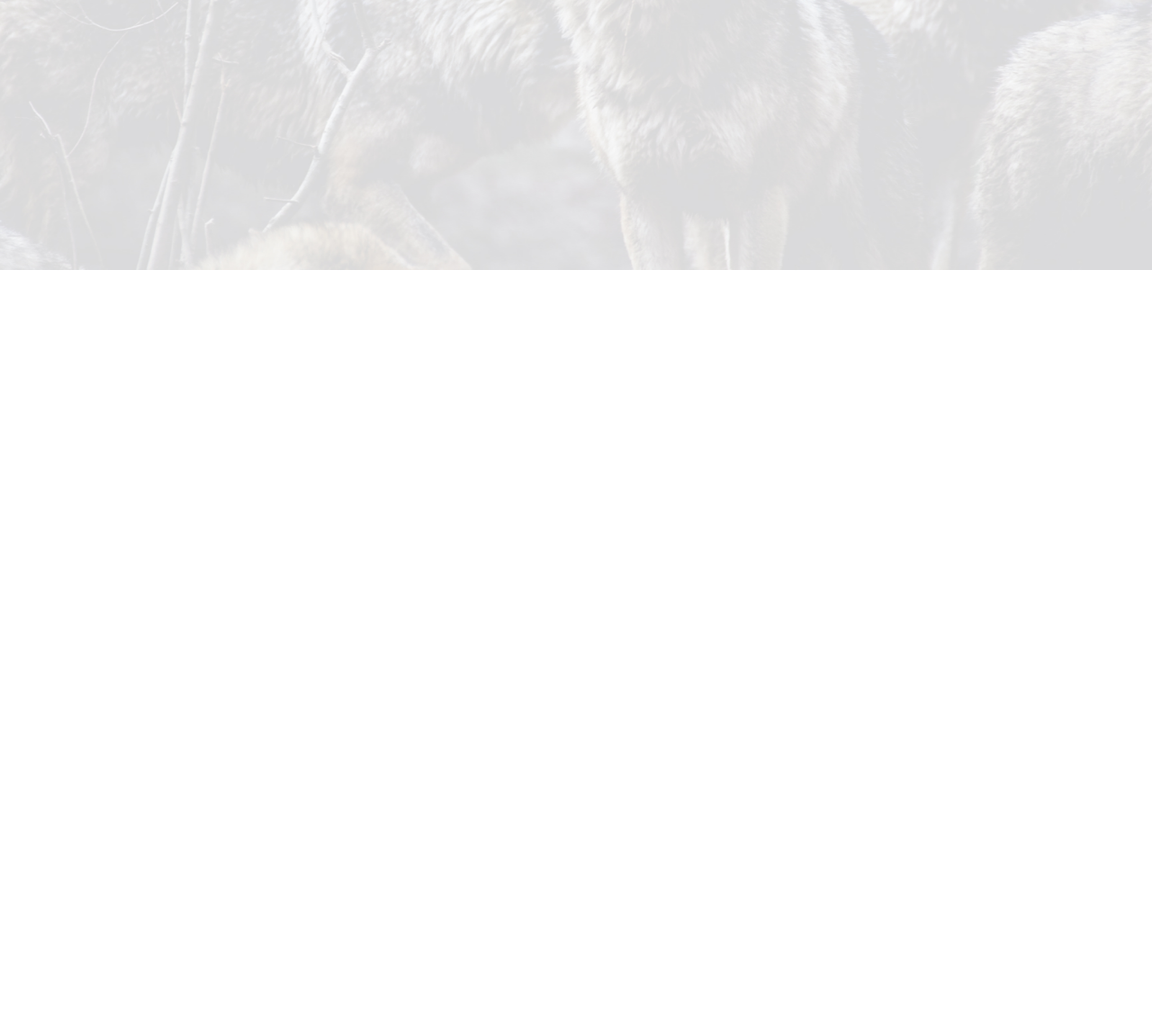
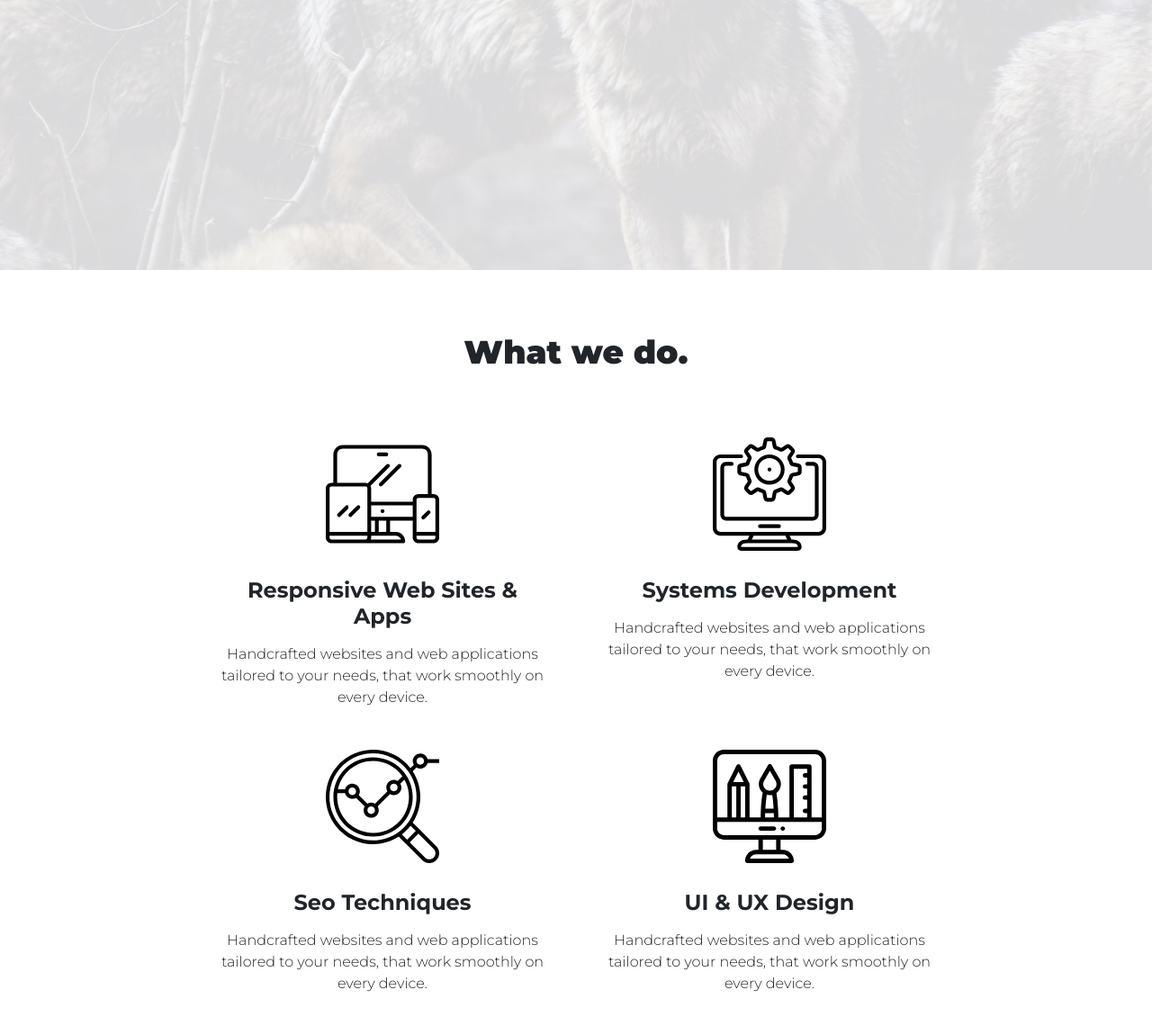
Before and after one commit to wolfc0de/wolfcode-onepage, a website: page index.html in a window 1280 px wide. Shown: the part 500-1640 px from the top of the page at 90% size. Before the commit the page ends 800 px from the top, so only its background shows below. Drawn offline with nearby package versions, Linux system fonts and the light colour scheme.

Commit message:
seção serviços

```diff
--- a/assets/css/scss/main.scss
+++ b/assets/css/scss/main.scss
@@ -30,7 +30,7 @@ body {
             color: #000;
             font-weight: 500;
         }
-        :hover {
+        &:hover {
             //font-weight: 500;
             //border-bottom: 2px solid #000;
         }
@@ -62,3 +62,47 @@ body {
         text-transform: uppercase;
     }
 }
+
+/* Services */
+.services {
+    padding: 70px 0px 70px 0px;
+}
+.title-box {
+    width: 100%;
+    display: flex;
+    justify-content: center;
+    padding: 0px 0px 50px 0px;
+    > .title {
+        font-size: 2.25rem;
+        font-weight: 900;
+    }
+}
+
+.service-card {
+    max-width: 400px;
+    display: flex;
+    flex-direction: column;
+    align-items: center;
+    padding: 15px 20px 15px 20px;
+    //background-color: #333;
+    > .image {
+        margin: 0px 0px 30px 0px;
+    }
+    >.text-box {
+        text-align: center;
+        > h3 {
+            font-size: 1.5rem;
+            font-weight: bold;
+            margin: 0px 0px 15px 0px;
+        }
+        > p {
+            font-size: 1rem;
+            font-weight: 300;
+        }
+    }
+}
+
+.end {
+    display: flex;
+    justify-content: flex-end;
+}
--- a/index.html
+++ b/index.html
@@ -24,7 +24,7 @@
                 <div class="collapse navbar-collapse" id="navbarSupportedContent">
                 <ul class="navbar-nav ml-lg-auto menu-box">
                     <li class="nav-item list"><a class="nav-link link" href="#">Home</a></li>
-                    <li class="nav-item list"><a class="nav-link link" href="#">Services</a></li>
+                    <li class="nav-item list"><a class="nav-link link" href="#services">Services</a></li>
                     <li class="nav-item list"><a class="nav-link link" href="#">Process</a></li>
                     <li class="nav-item list"><a class="nav-link link" href="#">Projects</a></li>
                     <li class="nav-item list"><a class="nav-link link" href="#">Contacts</a></li>
@@ -44,6 +44,69 @@
                 </div>
         </div>
     </header>
+    <section id="services" class="services">
+        <div class="container">
+            <div class="row">
+                <div class="title-box">
+                    <h3 class="title">What we do.</h3>
+                </div>
+            </div>
+            <div class="row">
+                <div class="col-md-6 end">
+                    <article class="service-card">
+                        <div class="image">
+                            <img src="./assets/img/responsive.svg" alt="">
+                        </div>
+                        <div class="text-box">
+                            <h3>Responsive Web Sites & Apps</h3>
+                            <p>
+                                Handcrafted websites and web applications tailored to your needs, that work smoothly on every device.
+                            </p>
+                        </div>
+                    </article>
+                </div>
+                <div class="col-md-6">
+                    <article class="service-card">
+                        <div class="image">
+                            <img src="./assets/img/development.svg" alt="">
+                        </div>
+                         <div class="text-box">
+                             <h3>Systems Development</h3>
+                             <p>
+                                Handcrafted websites and web applications tailored to your needs, that work smoothly on every device.
+                             </p>
+                             </div>
+                    </article>
+                </div>
+                <div class="col-md-6 end">
+                    <article class="service-card">
+                        <div class="image">
+                            <img src="./assets/img/analysis.svg" alt="">
+                        </div>
+                        <div class="text-box">
+                            <h3>Seo Techniques</h3>
+                            <p>
+                                Handcrafted websites and web applications tailored to your needs, that work smoothly on every device.
+                            </p>
+                        </div>
+                    </article>
+                </div>
+                <div class="col-md-6">
+                    <article class="service-card">
+                        <div class="image">
+                            <img src="./assets/img/computer.svg" alt="">
+                        </div>
+                        <div class="text-box">
+                            <h3>UI & UX Design</h3>
+                            <p>
+                                Handcrafted websites and web applications tailored to your needs, that work smoothly on every device.
+                            </p>
+                        </div>
+                    </article>
+                </div>
+            </div>
+        </div>
+    </section>
     <script src="https://stackpath.bootstrapcdn.com/bootstrap/4.3.1/js/bootstrap.min.js" integrity="sha384-JjSmVgyd0p3pXB1rRibZUAYoIIy6OrQ6VrjIEaFf/nJGzIxFDsf4x0xIM+B07jRM" crossorigin="anonymous"></script>
     <script src="https://code.jquery.com/jquery-3.3.1.slim.min.js" integrity="sha384-q8i/X+965DzO0rT7abK41JStQIAqVgRVzpbzo5smXKp4YfRvH+8abtTE1Pi6jizo" crossorigin="anonymous"></script>
     <script src="https://cdnjs.cloudflare.com/ajax/libs/popper.js/1.14.7/umd/popper.min.js" integrity="sha384-UO2eT0CpHqdSJQ6hJty5KVphtPhzWj9WO1clHTMGa3JDZwrnQq4sF86dIHNDz0W1" crossorigin="anonymous"></script>
```
Also changed, not shown: assets/css/main.css.
